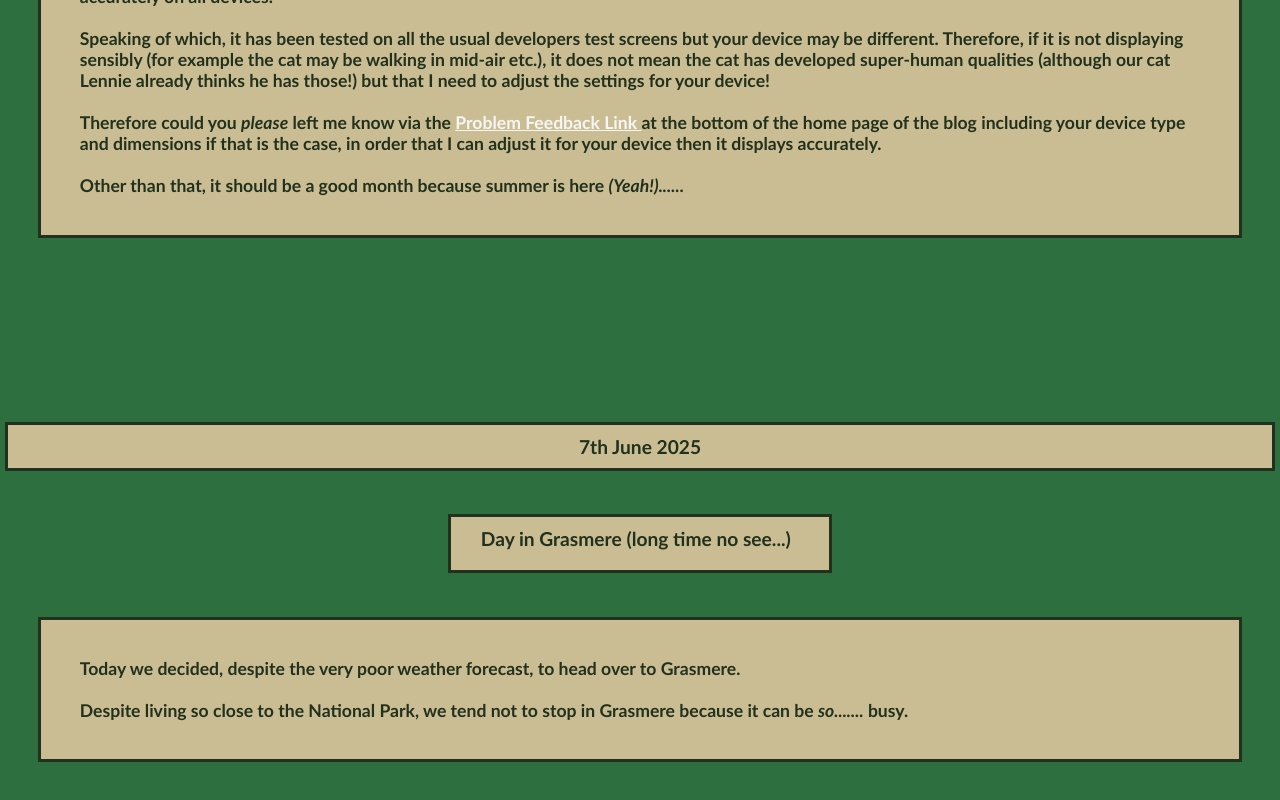
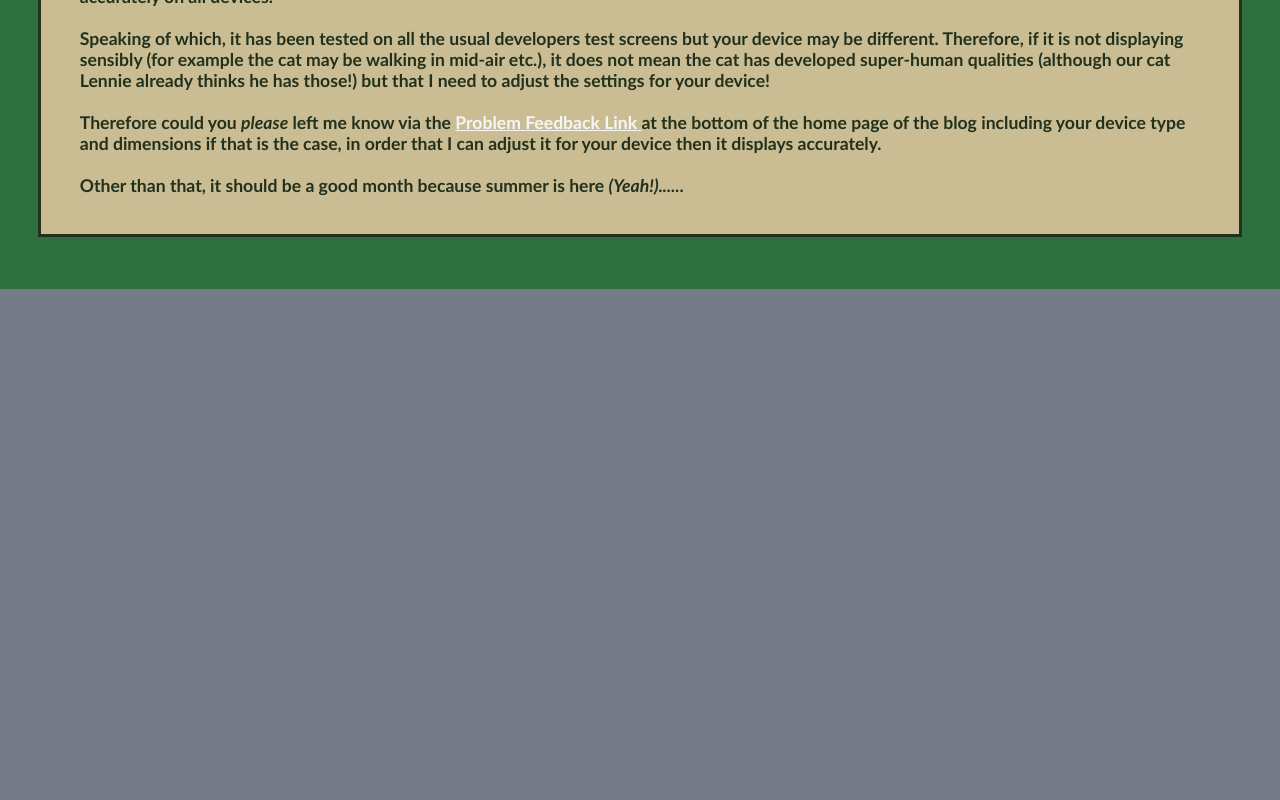
Before and after one commit to JillThomas799/thomasfamilyblog-2024-2025git, a React (Create React App) app: page /june2025 in a window 1280 px wide. Shown: the part 1333-2133 px from the top of the page. After the commit the page ends 1622 px from the top, so only its background shows below. Built offline with nearby package versions, Linux system fonts and the light colour scheme.

Commit message:
Update to June 2025 blog KCd text

```diff
--- a/src/june2025.js
+++ b/src/june2025.js
@@ -63,7 +63,7 @@ export default function June2025() {
             <em>(Yeah!).....</em>.
           </section>
         </div>
-        <div className="datenewsDivJune2025">
+        {/* <div className="datenewsDivJune2025">
           <section className="dateJune2025">7th June 2025</section>
           <section className="newsHeaderJune2025">
             Day in Grasmere (long time no see...)
@@ -76,7 +76,7 @@ export default function June2025() {
             Despite living so close to the National Park, we tend not to stop in
             Grasmere because it can be <em>so.......</em> busy.
           </section>
-        </div>
+        </div> */}
       </div>
     </div>
   );
```
